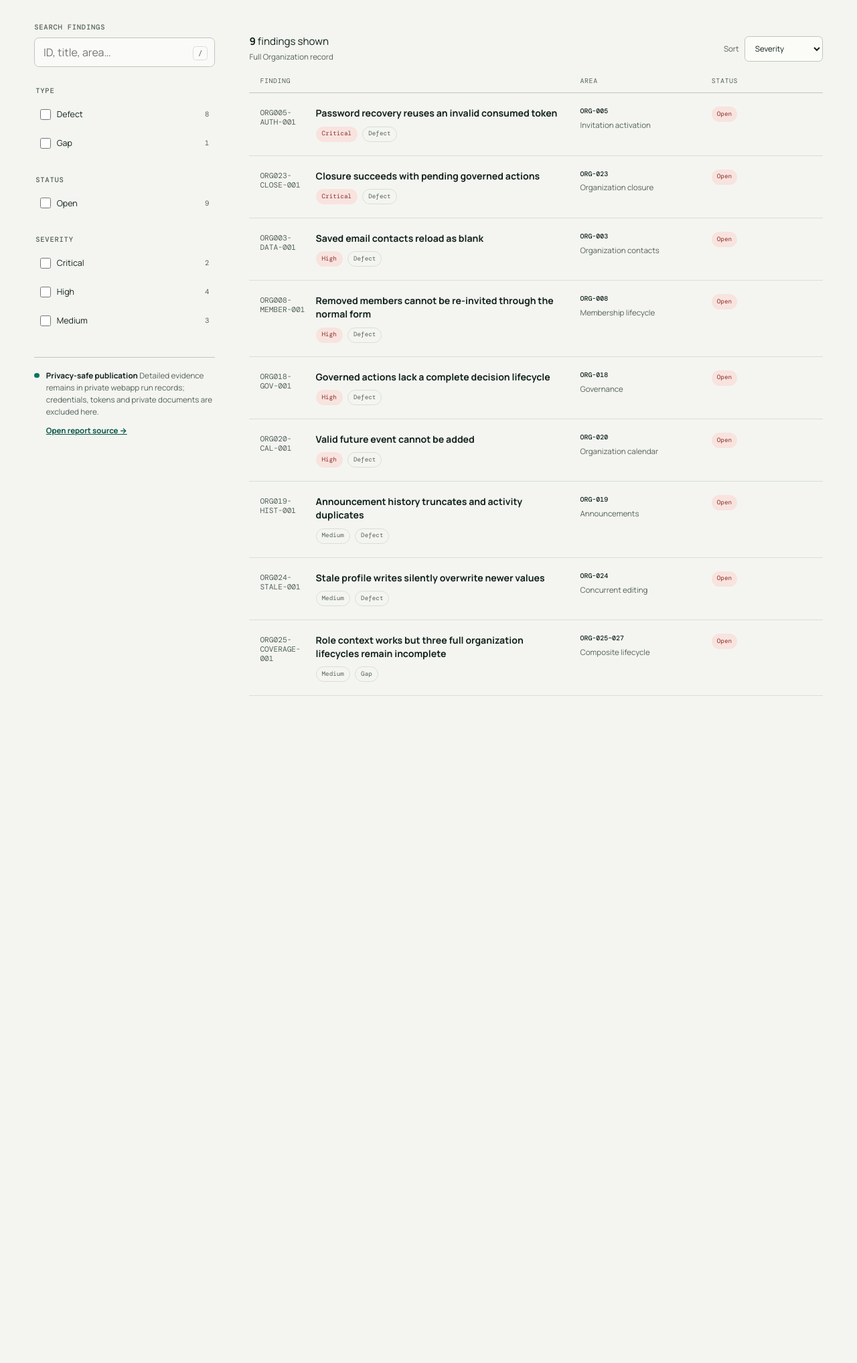
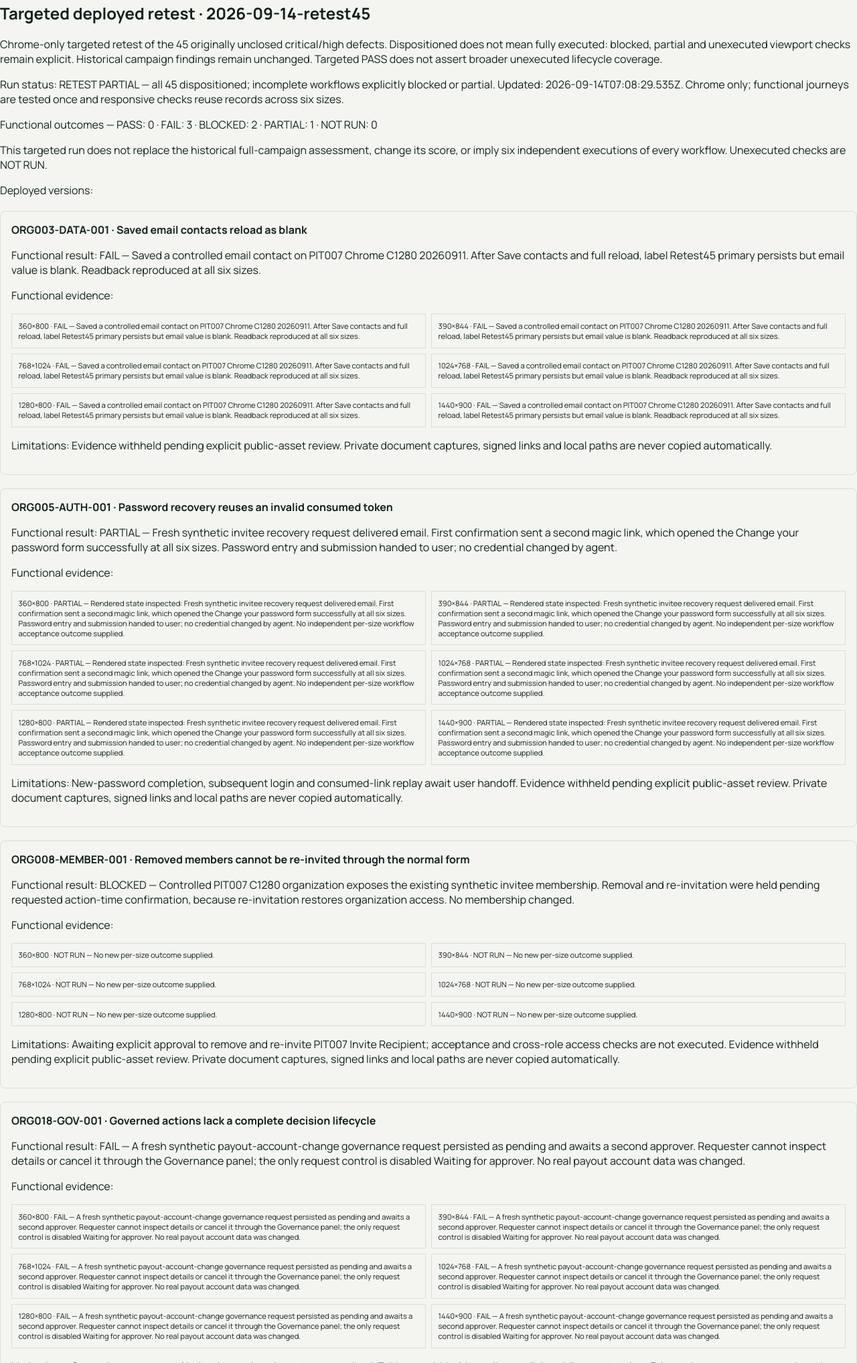
Before and after one commit to capitalinvestmentclub/organization-uat-report, a plain HTML site: page index.html in a window 1280 px wide. Shown: the part 765-2800 px from the top of the page at 67% size. Before the commit the page ends 1932 px from the top, so only its background shows below. Drawn offline with nearby package versions, Linux system fonts and the light colour scheme.

Commit message:
Publish partial 45-defect Chrome retest with explicit coverage limits

```diff
--- /dev/null
+++ b/targeted-run.css
@@ -0,0 +1,12 @@
+/* Scoped extension: preserve the established historical report template. */
+#targeted-retest-run { overflow-wrap: anywhere; }
+#targeted-retest-run article { margin: 1.25rem 0; padding: 1rem; border: 1px solid var(--line); border-radius: .5rem; }
+#targeted-retest-run h3 { font-size: 1rem; margin-top: 0; }
+#targeted-retest-run .cells { display: grid; gap: .5rem; grid-template-columns: repeat(2, minmax(0, 1fr)); min-width: 0; }
+#targeted-retest-run .cells span { display: block; padding: .6rem; border: 1px solid var(--line); white-space: normal; overflow-wrap: anywhere; font-size: .7rem; }
+#targeted-retest-run li { margin-bottom: .35rem; }
+#targeted-retest-run details { margin-top: .75rem; }
+@media (max-width: 600px) {
+  #targeted-retest-run { margin-left: 3vw; margin-right: 3vw; padding-left: 0; padding-right: 0; }
+  #targeted-retest-run .cells { grid-template-columns: minmax(0, 1fr); }
+}
--- /dev/null
+++ b/targeted-run.js
@@ -0,0 +1,62 @@
+// Additive targeted-run record. Historical findings and scores are not rewritten.
+(() => {
+  const sizes = ['360×800', '390×844', '768×1024', '1024×768', '1280×800', '1440×900'];
+  const statuses = ['PASS', 'FAIL', 'BLOCKED', 'PARTIAL', 'NOT RUN'];
+  const el = (tag, text) => { const node = document.createElement(tag); if (text !== undefined) node.textContent = text; return node; };
+  const safeUrl = value => typeof value === 'string' && (/^https:\/\//.test(value) || /^assets\/[a-zA-Z0-9_./-]+$/.test(value));
+  const evidenceLinks = (target, evidence) => {
+    (Array.isArray(evidence) ? evidence : []).forEach(item => {
+      if (!safeUrl(item.url)) return;
+      const link = el('a', item.label || 'Evidence'); link.href = item.url; target.append(' ', link);
+    });
+  };
+  window.renderTargetedRetest = run => {
+    document.getElementById('targeted-retest-run')?.remove();
+    const section = el('section'); section.id = 'targeted-retest-run'; section.className = 'campaign-note report-appendix';
+    section.setAttribute('aria-label', 'Latest targeted deployed retest');
+    section.append(el('h2', 'Targeted deployed retest · ' + run.runId));
+    section.append(el('p', run.scope));
+    section.append(el('p', 'Run status: ' + run.state + '. Updated: ' + (run.updatedAt || 'Awaiting execution results') + '. Chrome only; functional journeys are tested once and responsive checks reuse records across six sizes.'));
+    const findings = run.findings || [];
+    const counts = Object.fromEntries(statuses.map(status => [status, findings.filter(row => row.status === status).length]));
+    section.append(el('p', 'Functional outcomes — ' + statuses.map(status => status + ': ' + counts[status]).join(' · ')));
+    section.append(el('p', 'This targeted run does not replace the historical full-campaign assessment, change its score, or imply six independent executions of every workflow. Unexecuted checks are NOT RUN.'));
+    const deployments = el('p', 'Deployed versions: ');
+    Object.entries(run.deployments || {}).forEach(([repo, value]) => deployments.append(repo + ' ' + value.version + ' (' + value.commit + ') '));
+    section.append(deployments);
+    const list = el('div');
+    findings.forEach(row => {
+      const article = el('article'); article.id = 'targeted-' + row.id;
+      article.append(el('h3', row.id + ' · ' + row.title));
+      article.append(el('p', 'Functional result: ' + (statuses.includes(row.status) ? row.status : 'NOT RUN') + ' — ' + row.summary));
+      if (row.steps?.length) { const steps = el('ol'); row.steps.forEach(step => steps.append(el('li', step))); article.append(steps); }
+      const evidence = el('p', 'Functional evidence:'); evidenceLinks(evidence, row.evidence); article.append(evidence);
+      const cells = el('div'); cells.className = 'cells';
+      sizes.forEach(size => {
+        const cell = row.responsive?.find(item => item.size === size);
+        const display = el('span', size + ' · ' + (statuses.includes(cell?.status) ? cell.status : 'NOT RUN'));
+        if (cell?.summary) display.append(' — ' + cell.summary);
+        evidenceLinks(display, cell?.evidence); cells.append(display);
+      });
+      article.append(cells);
+      if (row.limitations) article.append(el('p', 'Limitations: ' + row.limitations));
+      (row.additionalCoverage || []).forEach(extra => {
+        const detail = el('details'); detail.append(el('summary', 'Additional supporting coverage — not finding closure'));
+        detail.append(el('p', extra.summary)); evidenceLinks(detail, extra.evidence);
+        if (extra.limitations) detail.append(el('p', extra.limitations));
+        article.append(detail);
+      });
+      list.append(article);
+    });
+    section.append(list);
+    document.querySelector('.metrics').insertAdjacentElement('afterend', section);
+    return section;
+  };
+  fetch('targeted-run.json?v=20260914', {cache: 'no-store'}).then(response => {
+    if (!response.ok) throw new Error('Run record unavailable');
+    return response.json();
+  }).then(window.renderTargetedRetest).catch(() => {
+    const notice = el('p', 'Latest targeted run record could not be loaded. Historical campaign results below remain available.');
+    notice.className = 'campaign-note'; document.querySelector('.metrics').insertAdjacentElement('afterend', notice);
+  });
+})();
--- /dev/null
+++ b/targeted-run.json
@@ -0,0 +1,311 @@
+{
+  "findings": [
+    {
+      "id": "ORG003-DATA-001",
+      "title": "Saved email contacts reload as blank",
+      "status": "FAIL",
+      "summary": "Saved a controlled email contact on PIT007 Chrome C1280 20260911. After Save contacts and full reload, label Retest45 primary persists but email value is blank. Readback reproduced at all six sizes.",
+      "steps": [],
+      "responsive": [
+        {
+          "size": "360×800",
+          "status": "FAIL",
+          "summary": "Saved a controlled email contact on PIT007 Chrome C1280 20260911. After Save contacts and full reload, label Retest45 primary persists but email value is blank. Readback reproduced at all six sizes.",
+          "evidence": []
+        },
+        {
+          "size": "390×844",
+          "status": "FAIL",
+          "summary": "Saved a controlled email contact on PIT007 Chrome C1280 20260911. After Save contacts and full reload, label Retest45 primary persists but email value is blank. Readback reproduced at all six sizes.",
+          "evidence": []
+        },
+        {
+          "size": "768×1024",
+          "status": "FAIL",
+          "summary": "Saved a controlled email contact on PIT007 Chrome C1280 20260911. After Save contacts and full reload, label Retest45 primary persists but email value is blank. Readback reproduced at all six sizes.",
+          "evidence": []
+        },
+        {
+          "size": "1024×768",
+          "status": "FAIL",
+          "summary": "Saved a controlled email contact on PIT007 Chrome C1280 20260911. After Save contacts and full reload, label Retest45 primary persists but email value is blank. Readback reproduced at all six sizes.",
+          "evidence": []
+        },
+        {
+          "size": "1280×800",
+          "status": "FAIL",
+          "summary": "Saved a controlled email contact on PIT007 Chrome C1280 20260911. After Save contacts and full reload, label Retest45 primary persists but email value is blank. Readback reproduced at all six sizes.",
+          "evidence": []
+        },
+        {
+          "size": "1440×900",
+          "status": "FAIL",
+          "summary": "Saved a controlled email contact on PIT007 Chrome C1280 20260911. After Save contacts and full reload, label Retest45 primary persists but email value is blank. Readback reproduced at all six sizes.",
+          "evidence": []
+        }
+      ],
+      "evidence": [],
+      "evidencePublication": "WITHHELD_PRIVACY_REVIEW",
+      "limitations": "Evidence withheld pending explicit public-asset review. Private document captures, signed links and local paths are never copied automatically.",
+      "sourceRun": "2026-09-14-retest45",
+      "resultSource": "results.json"
+    },
+    {
+      "id": "ORG005-AUTH-001",
+      "title": "Password recovery reuses an invalid consumed token",
+      "status": "PARTIAL",
+      "summary": "Fresh synthetic invitee recovery request delivered email. First confirmation sent a second magic link, which opened the Change your password form successfully at all six sizes. Password entry and submission handed to user; no credential changed by agent.",
+      "steps": [],
+      "responsive": [
+        {
+          "size": "360×800",
+          "status": "PARTIAL",
+          "summary": "Rendered state inspected: Fresh synthetic invitee recovery request delivered email. First confirmation sent a second magic link, which opened the Change your password form successfully at all six sizes. Password entry and submission handed to user; no credential changed by agent. No independent per-size workflow acceptance outcome supplied.",
+          "evidence": []
+        },
+        {
+          "size": "390×844",
+          "status": "PARTIAL",
+          "summary": "Rendered state inspected: Fresh synthetic invitee recovery request delivered email. First confirmation sent a second magic link, which opened the Change your password form successfully at all six sizes. Password entry and submission handed to user; no credential changed by agent. No independent per-size workflow acceptance outcome supplied.",
+          "evidence": []
+        },
+        {
+          "size": "768×1024",
+          "status": "PARTIAL",
+          "summary": "Rendered state inspected: Fresh synthetic invitee recovery request delivered email. First confirmation sent a second magic link, which opened the Change your password form successfully at all six sizes. Password entry and submission handed to user; no credential changed by agent. No independent per-size workflow acceptance outcome supplied.",
+          "evidence": []
+        },
+        {
+          "size": "1024×768",
+          "status": "PARTIAL",
+          "summary": "Rendered state inspected: Fresh synthetic invitee recovery request delivered email. First confirmation sent a second magic link, which opened the Change your password form successfully at all six sizes. Password entry and submission handed to user; no credential changed by agent. No independent per-size workflow acceptance outcome supplied.",
+          "evidence": []
+        },
+        {
+          "size": "1280×800",
+          "status": "PARTIAL",
+          "summary": "Rendered state inspected: Fresh synthetic invitee recovery request delivered email. First confirmation sent a second magic link, which opened the Change your password form successfully at all six sizes. Password entry and submission handed to user; no credential changed by agent. No independent per-size workflow acceptance outcome supplied.",
+          "evidence": []
+        },
+        {
+          "size": "1440×900",
+          "status": "PARTIAL",
+          "summary": "Rendered state inspected: Fresh synthetic invitee recovery request delivered email. First confirmation sent a second magic link, which opened the Change your password form successfully at all six sizes. Password entry and submission handed to user; no credential changed by agent. No independent per-size workflow acceptance outcome supplied.",
+          "evidence": []
+        }
+      ],
+      "evidence": [],
+      "evidencePublication": "WITHHELD_PRIVACY_REVIEW",
+      "limitations": "New-password completion, subsequent login and consumed-link replay await user handoff. Evidence withheld pending explicit public-asset review. Private document captures, signed links and local paths are never copied automatically.",
+      "sourceRun": "2026-09-14-retest45",
+      "resultSource": "results.json"
+    },
+    {
+      "id": "ORG008-MEMBER-001",
+      "title": "Removed members cannot be re-invited through the normal form",
+      "status": "BLOCKED",
+      "summary": "Controlled PIT007 C1280 organization exposes the existing synthetic invitee membership. Removal and re-invitation were held pending requested action-time confirmation, because re-invitation restores organization access. No membership changed.",
+      "steps": [],
+      "responsive": [
+        {
+          "size": "360×800",
+          "status": "NOT RUN",
+          "summary": "No new per-size outcome supplied.",
+          "evidence": []
+        },
+        {
+          "size": "390×844",
+          "status": "NOT RUN",
+          "summary": "No new per-size outcome supplied.",
+          "evidence": []
+        },
+        {
+          "size": "768×1024",
+          "status": "NOT RUN",
+          "summary": "No new per-size outcome supplied.",
+          "evidence": []
+        },
+        {
+          "size": "1024×768",
+          "status": "NOT RUN",
+          "summary": "No new per-size outcome supplied.",
+          "evidence": []
+        },
+        {
+          "size": "1280×800",
+          "status": "NOT RUN",
+          "summary": "No new per-size outcome supplied.",
+          "evidence": []
+        },
+        {
+          "size": "1440×900",
+          "status": "NOT RUN",
+          "summary": "No new per-size outcome supplied.",
+          "evidence": []
+        }
+      ],
+      "evidence": [],
+      "evidencePublication": "WITHHELD_PRIVACY_REVIEW",
+      "limitations": "Awaiting explicit approval to remove and re-invite PIT007 Invite Recipient; acceptance and cross-role access checks are not executed. Evidence withheld pending explicit public-asset review. Private document captures, signed links and local paths are never copied automatically.",
+      "sourceRun": "2026-09-14-retest45",
+      "resultSource": "results.json"
+    },
+    {
+      "id": "ORG018-GOV-001",
+      "title": "Governed actions lack a complete decision lifecycle",
+      "status": "FAIL",
+      "summary": "A fresh synthetic payout-account-change governance request persisted as pending and awaits a second approver. Requester cannot inspect details or cancel it through the Governance panel; the only request control is disabled Waiting for approver. No real payout account data was changed.",
+      "steps": [],
+      "responsive": [
+        {
+          "size": "360×800",
+          "status": "FAIL",
+          "summary": "A fresh synthetic payout-account-change governance request persisted as pending and awaits a second approver. Requester cannot inspect details or cancel it through the Governance panel; the only request control is disabled Waiting for approver. No real payout account data was changed.",
+          "evidence": []
+        },
+        {
+          "size": "390×844",
+          "status": "FAIL",
+          "summary": "A fresh synthetic payout-account-change governance request persisted as pending and awaits a second approver. Requester cannot inspect details or cancel it through the Governance panel; the only request control is disabled Waiting for approver. No real payout account data was changed.",
+          "evidence": []
+        },
+        {
+          "size": "768×1024",
+          "status": "FAIL",
+          "summary": "A fresh synthetic payout-account-change governance request persisted as pending and awaits a second approver. Requester cannot inspect details or cancel it through the Governance panel; the only request control is disabled Waiting for approver. No real payout account data was changed.",
+          "evidence": []
+        },
+        {
+          "size": "1024×768",
+          "status": "FAIL",
+          "summary": "A fresh synthetic payout-account-change governance request persisted as pending and awaits a second approver. Requester cannot inspect details or cancel it through the Governance panel; the only request control is disabled Waiting for approver. No real payout account data was changed.",
+          "evidence": []
+        },
+        {
+          "size": "1280×800",
+          "status": "FAIL",
+          "summary": "A fresh synthetic payout-account-change governance request persisted as pending and awaits a second approver. Requester cannot inspect details or cancel it through the Governance panel; the only request control is disabled Waiting for approver. No real payout account data was changed.",
+          "evidence": []
+        },
+        {
+          "size": "1440×900",
+          "status": "FAIL",
+          "summary": "A fresh synthetic payout-account-change governance request persisted as pending and awaits a second approver. Requester cannot inspect details or cancel it through the Governance panel; the only request control is disabled Waiting for approver. No real payout account data was changed.",
+          "evidence": []
+        }
+      ],
+      "evidence": [],
+      "evidencePublication": "WITHHELD_PRIVACY_REVIEW",
+      "limitations": "Second-actor approval/rejection and expiry not yet exercised. Evidence withheld pending explicit public-asset review. Private document captures, signed links and local paths are never copied automatically.",
+      "sourceRun": "2026-09-14-retest45",
+      "resultSource": "results.json"
+    },
+    {
+      "id": "ORG020-CAL-001",
+      "title": "Valid future event cannot be added",
+      "status": "FAIL",
+      "summary": "Entered Retest45 future calendar event and valid future datetime 2026-10-15T10:30. Add Event remains disabled after blur and at every requested size. No event could be created.",
+      "steps": [],
+      "responsive": [
+        {
+          "size": "360×800",
+          "status": "FAIL",
+          "summary": "Entered Retest45 future calendar event and valid future datetime 2026-10-15T10:30. Add Event remains disabled after blur and at every requested size. No event could be created.",
+          "evidence": []
+        },
+        {
+          "size": "390×844",
+          "status": "FAIL",
+          "summary": "Entered Retest45 future calendar event and valid future datetime 2026-10-15T10:30. Add Event remains disabled after blur and at every requested size. No event could be created.",
+          "evidence": []
+        },
+        {
+          "size": "768×1024",
+          "status": "FAIL",
+          "summary": "Entered Retest45 future calendar event and valid future datetime 2026-10-15T10:30. Add Event remains disabled after blur and at every requested size. No event could be created.",
+          "evidence": []
+        },
+        {
+          "size": "1024×768",
+          "status": "FAIL",
+          "summary": "Entered Retest45 future calendar event and valid future datetime 2026-10-15T10:30. Add Event remains disabled after blur and at every requested size. No event could be created.",
+          "evidence": []
+        },
+        {
+          "size": "1280×800",
+          "status": "FAIL",
+          "summary": "Entered Retest45 future calendar event and valid future datetime 2026-10-15T10:30. Add Event remains disabled after blur and at every requested size. No event could be created.",
+          "evidence": []
+        },
+        {
+          "size": "1440×900",
+          "status": "FAIL",
+          "summary": "Entered Retest45 future calendar event and valid future datetime 2026-10-15T10:30. Add Event remains disabled after blur and at every requested size. No event could be created.",
+          "evidence": []
+        }
+      ],
+      "evidence": [],
+      "evidencePublication": "WITHHELD_PRIVACY_REVIEW",
+      "limitations": "Evidence withheld pending explicit public-asset review. Private document captures, signed links and local paths are never copied automatically.",
+      "sourceRun": "2026-09-14-retest45",
+      "resultSource": "results.json"
+    },
+    {
+      "id": "ORG023-CLOSE-001",
+      "title": "Closure succeeds with pending governed actions",
+      "status": "BLOCKED",
+      "summary": "Inspected organization closure form and fresh pending governance state. Closing the established test organization would deactivate its context while other fixture memberships remain; no irreversible closure submitted.",
+      "steps": [],
+      "responsive": [
+        {
+          "size": "360×800",
+          "status": "NOT RUN",
+          "summary": "No new per-size outcome supplied.",
+          "evidence": []
+        },
+        {
+          "size": "390×844",
+          "status": "NOT RUN",
+          "summary": "No new per-size outcome supplied.",
+          "evidence": []
+        },
+        {
+          "size": "768×1024",
+          "status": "NOT RUN",
+          "summary": "No new per-size outcome supplied.",
+          "evidence": []
+        },
+        {
+          "size": "1024×768",
+          "status": "NOT RUN",
+          "summary": "No new per-size outcome supplied.",
+          "evidence": []
+        },
+        {
+          "size": "1280×800",
+          "status": "NOT RUN",
+          "summary": "No new per-size outcome supplied.",
+          "evidence": []
+        },
+        {
+          "size": "1440×900",
+          "status": "PARTIAL",
+          "summary": "Rendered state inspected: Inspected organization closure form and fresh pending governance state. Closing the established test organization would deactivate its context while other fixture memberships remain; no irreversible closure submitted. No independent per-size workflow acceptance outcome supplied.",
+          "evidence": []
+        }
+      ],
+      "evidence": [],
+      "evidencePublication": "WITHHELD_PRIVACY_REVIEW",
+      "limitations": "A disposable organization and action-time closure approval are required for the pending-obligation closure test; no closure pass is claimed. Evidence withheld pending explicit public-asset review. Private document captures, signed links and local paths are never copied automatically.",
+      "sourceRun": "2026-09-14-retest45",
+      "resultSource": "results.json"
+    }
+  ],
+  "browser": "Google Chrome",
+  "frontend": "https://planar-truck-361704.uc.r.appspot.com",
+  "api": "https://cicdevapi.uc.r.appspot.com",
+  "runId": "2026-09-14-retest45",
+  "state": "RETEST PARTIAL — all 45 dispositioned; incomplete workflows explicitly blocked or partial",
+  "updatedAt": "2026-09-14T07:08:29.535Z",
+  "scope": "Chrome-only targeted retest of the 45 originally unclosed critical/high defects. Dispositioned does not mean fully executed: blocked, partial and unexecuted viewport checks remain explicit. Historical campaign findings remain unchanged. Targeted PASS does not assert broader unexecuted lifecycle coverage."
+}
```
Also changed, not shown: index.html (+2 -0 lines), runs/2026-09-14-retest45.json (added, +311 -0 lines), 1 other file.
